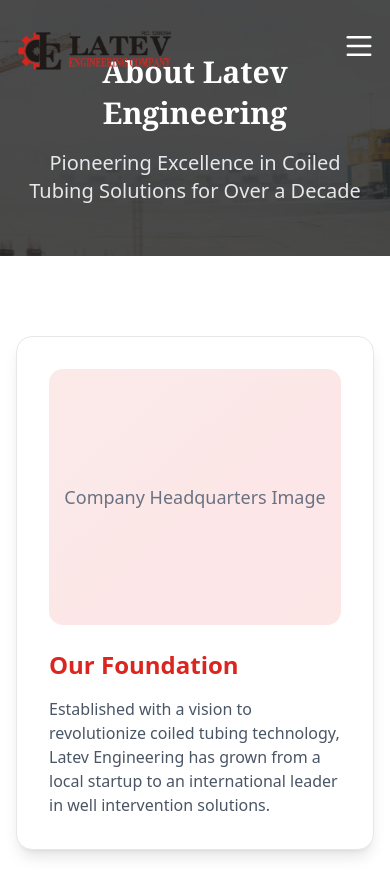
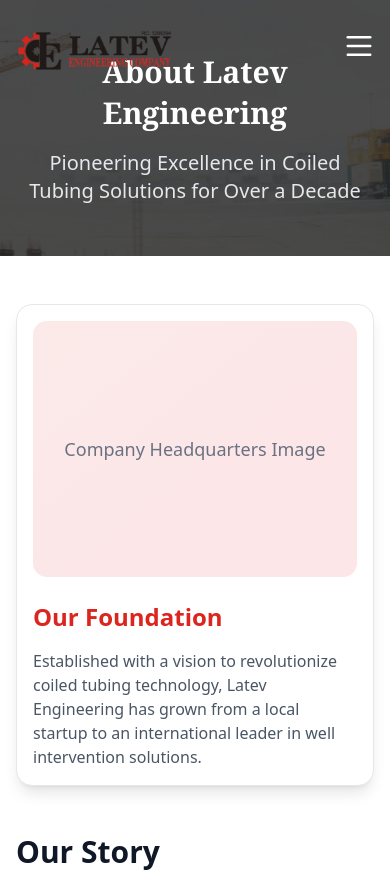
Before and after one commit to Franklyn101/LATEV-ENGINEERING-COMPANY, a Next.js app: page /about in a window 390 px wide. Shown: the top 872 px of the page. Built offline with nearby package versions, Linux system fonts and the light colour scheme.

Commit message:
Update CompanyStory.tsx

```diff
--- a/src/components/layouts/about-sections/CompanyStory.tsx
+++ b/src/components/layouts/about-sections/CompanyStory.tsx
@@ -17,7 +17,7 @@ const CompanyStory = () => {
       ref={ref}
       initial="initial"
       animate={inView ? "animate" : "initial"}
-      className="py-20 px-4 sm:px-6 lg:px-8"
+      className="py-12 lg:py-20 px-4 sm:px-6 lg:px-8"
     >
       <div className="max-w-7xl mx-auto">
         <div className="grid lg:grid-cols-2 gap-12 items-center">
@@ -25,7 +25,7 @@ const CompanyStory = () => {
             variants={fadeInUp}
             className="relative"
           >
-            <div className="bg-white rounded-2xl p-8 border border-gray-200 shadow-lg">
+            <div className="bg-white rounded-2xl p-4 md:p-6 lg:p-8 border border-gray-200 shadow-lg">
               <div className="w-full h-64 bg-linear-to-br from-brand-red/10 to-red-600/10 rounded-xl mb-6 flex items-center justify-center">
                 <span className="text-gray-500 text-lg">Company Headquarters Image</span>
               </div>
```
